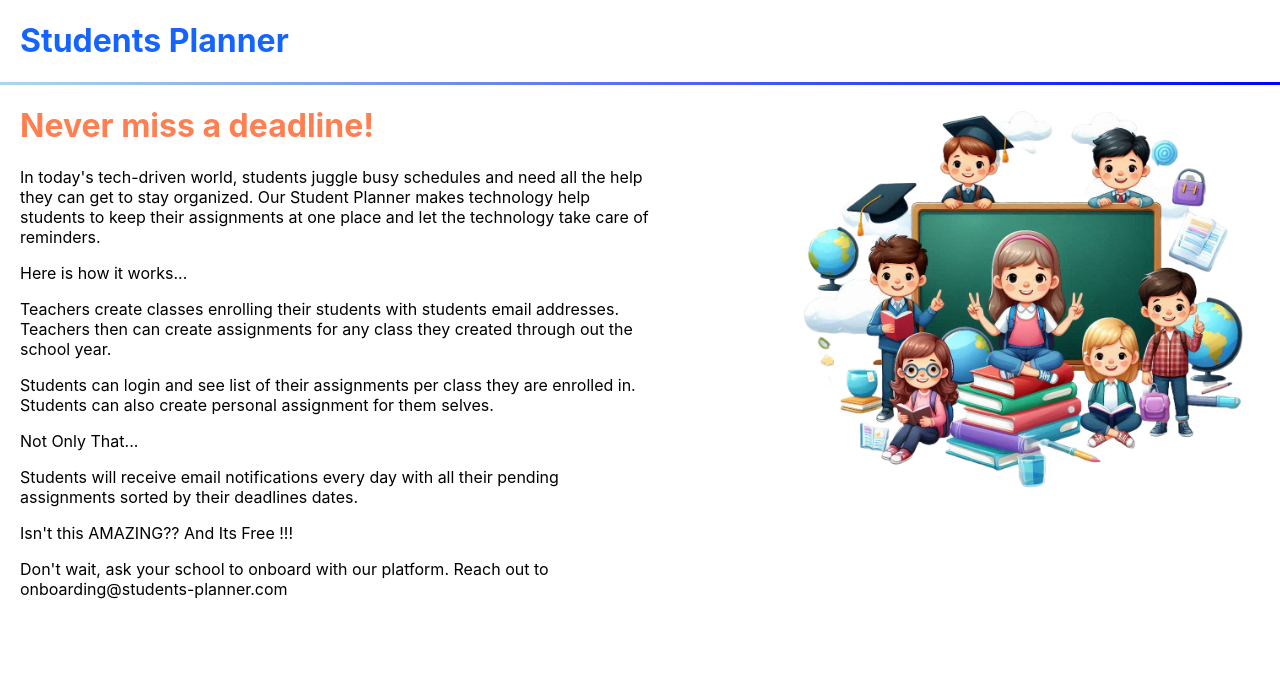
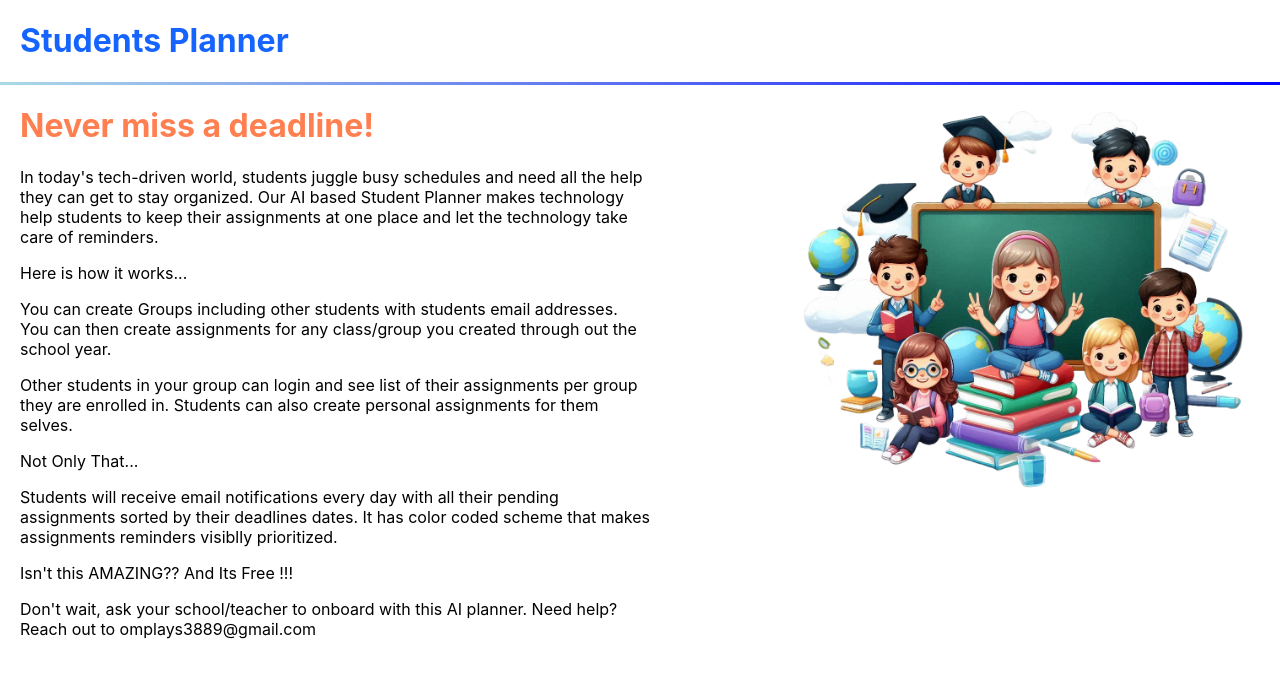
Before and after one commit to omplays3889/studentplanner, a React (Create React App) app: page / in a window 1280 px wide. Shown: the top 678 px of the page. Built offline with nearby package versions, Linux system fonts and the light colour scheme.

Commit message:
added char limits

```diff
--- a/src/CreateAssignment.js
+++ b/src/CreateAssignment.js
@@ -139,7 +139,7 @@ function CreateAssignment() {
               style: { fontSize: '14px' },
             }}
             inputProps={{
-              maxLength: 254,
+              maxLength: 25,
               style: { fontSize: '14px' },
             }}
             onChange={e => setName(e.target.value)}
@@ -157,7 +157,7 @@ function CreateAssignment() {
               style: { fontSize: '14px' },
             }}
             inputProps={{
-              maxLength: 3500,
+              maxLength: 35,
               style: { fontSize: '14px' , minHeight: '150px'},
             }}
             onChange={e => setDetails(e.target.value)}
--- a/src/CreateClass.js
+++ b/src/CreateClass.js
@@ -47,7 +47,7 @@ function CreateClass() {
             style: { fontSize: '14px' },
           }}
           inputProps={{
-            maxLength: 254,
+            maxLength: 25,
             style: { fontSize: '14px' },
           }}
           onChange={e => setName(e.target.value)}
@@ -67,7 +67,7 @@ function CreateClass() {
             style: { fontSize: '14px' },
           }}
           inputProps={{
-            maxLength: 7999,
+            maxLength: 500,
             style: { fontSize: '14px', minHeight: '150px' },
           }}
         />
--- a/src/Intropage.js
+++ b/src/Intropage.js
@@ -19,31 +19,32 @@ function Intropage() {
           </h1>
           <p>
             In today's tech-driven world, students juggle busy schedules and need all the help they can get to stay organized.
-            Our Student Planner makes technology help students to keep their assignments at one place and let the technology take care of reminders.
+            Our AI based Student Planner makes technology help students to keep their assignments at one place and let the technology take care of reminders.
           </p>
           <p>
             Here is how it works...
           </p>
           <p>
-            Teachers create classes enrolling their students with students email addresses.
-            Teachers then can create assignments for any class they created through out the school year.
+            You can create Groups including other students with students email addresses.
+            You can then create assignments for any class/group you created through out the school year.
           </p>
           <p>
-            Students can login and see list of their assignments per class they are enrolled in.
-            Students can also create personal assignment for them selves.
+            Other students in your group can login and see list of their assignments per group they are enrolled in.
+            Students can also create personal assignments for them selves.
           </p>
           <p>
             Not Only That...
           </p>
           <label>
             Students will receive email notifications every day with all their pending assignments sorted by their deadlines dates.
+            It has color coded scheme that makes assignments reminders visiblly prioritized.
           </label>
           <p>
             Isn't this AMAZING?? And Its Free !!!
           </p>
           <label>
-               Don't wait, ask your school to onboard with our platform.
-               Reach out to onboarding@students-planner.com
+               Don't wait, ask your school/teacher to onboard with this AI planner.
+               Need help? Reach out to omplays3889@gmail.com
             </label>
         </div>
         <div style={{width: '50%', height: '80%'}}>
```
